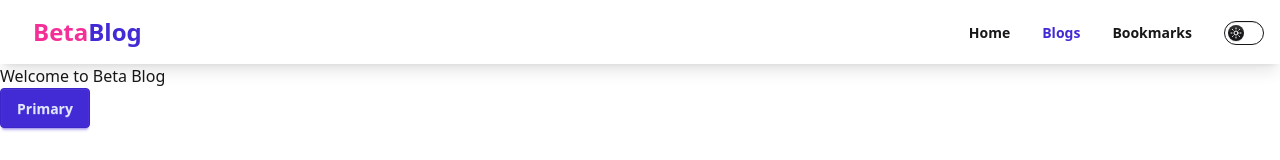
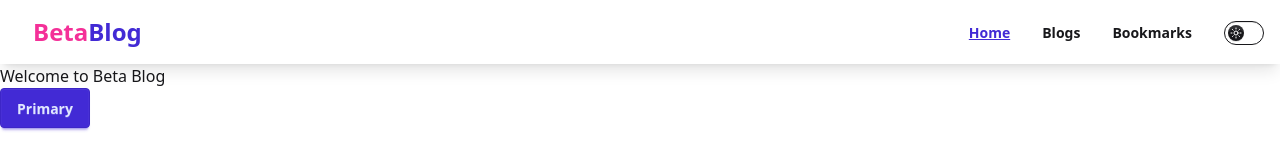
Before and after one commit to shohan89/beta-blog, a React (Vite) app: page / in a window 1280 px wide. Shown: the top 160 px of the page. Built offline with nearby package versions, Linux system fonts and the light colour scheme.

Commit message:
fix: update Links to NavLinks

```diff
--- a/src/components/Nav.jsx
+++ b/src/components/Nav.jsx
@@ -1,5 +1,5 @@
 import { useEffect, useState } from "react";
-import { Link } from "react-router";
+import { Link, NavLink } from "react-router";
 
 const Nav = () => {
     const [theme, setTheme] = useState('light');
@@ -24,9 +24,11 @@ const Nav = () => {
             </div>
             <div className="flex-none">
                 <ul className="menu menu-horizontal px-4">
-                    <Link to='/' className="font-bold px-4">Home</Link>
-                    <Link to='/blogs' className="font-bold text-primary px-4">Blogs</Link>
-                    <Link to='/bookmarks' className="font-bold px-4">Bookmarks</Link>
+                    <NavLink to='/' className={({ isActive })=> isActive ? "text-primary font-bold px-4 underline transition-all duration-1000 ease-in-out" : "font-bold px-4"}>Home</NavLink>
+
+                    <NavLink to='/blogs' className={({ isActive })=> isActive ? "text-primary font-bold px-4 underline transition-all duration-1000 ease-in-out" : "font-bold px-4"}>Blogs</NavLink>
+
+                    <NavLink to='/bookmarks' className={({ isActive })=> isActive ? "text-primary font-bold px-4 underline transition-all duration-1000 ease-in-out" : "font-bold px-4"}>Bookmarks</NavLink>
                 </ul>
                 <label className="toggle text-base-content">
                     <input onChange={toggleTheme} type="checkbox" value="synthwave" className="theme-controller" />
```
